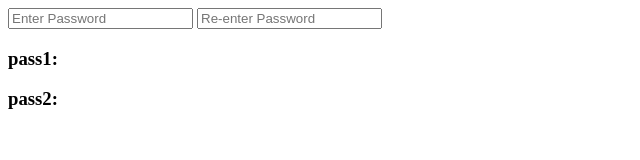
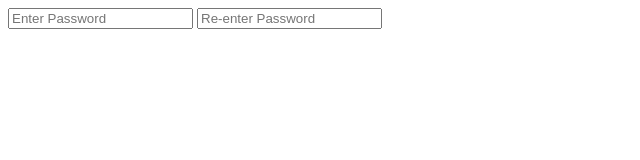
Before and after one commit to 423locked/test, a plain HTML site: page index.html in a window 1280 px wide. Shown: the whole page, without its empty margins (0-640 px from the left). Drawn offline with nearby package versions, Linux system fonts and the light colour scheme.

Commit message:
Deleted two tags showing pass1 & pass2.

```diff
--- a/index.html
+++ b/index.html
@@ -12,9 +12,6 @@
         <input v-model="pass1" class="input-1" name="1st" placeholder="Enter Password" required/>
         <input v-model="pass2" class="input-2" name="2nd" placeholder="Re-enter Password" required/>
         <br/>
-        <h3>pass1: {{ pass1 }}</h3>
-        <h3>pass2: {{ pass2 }}</h3>
-        <br/>
         <h2 v-if="(!(pass1 === pass2))">Passwords do not match.</h2>
     </div>
 
```
